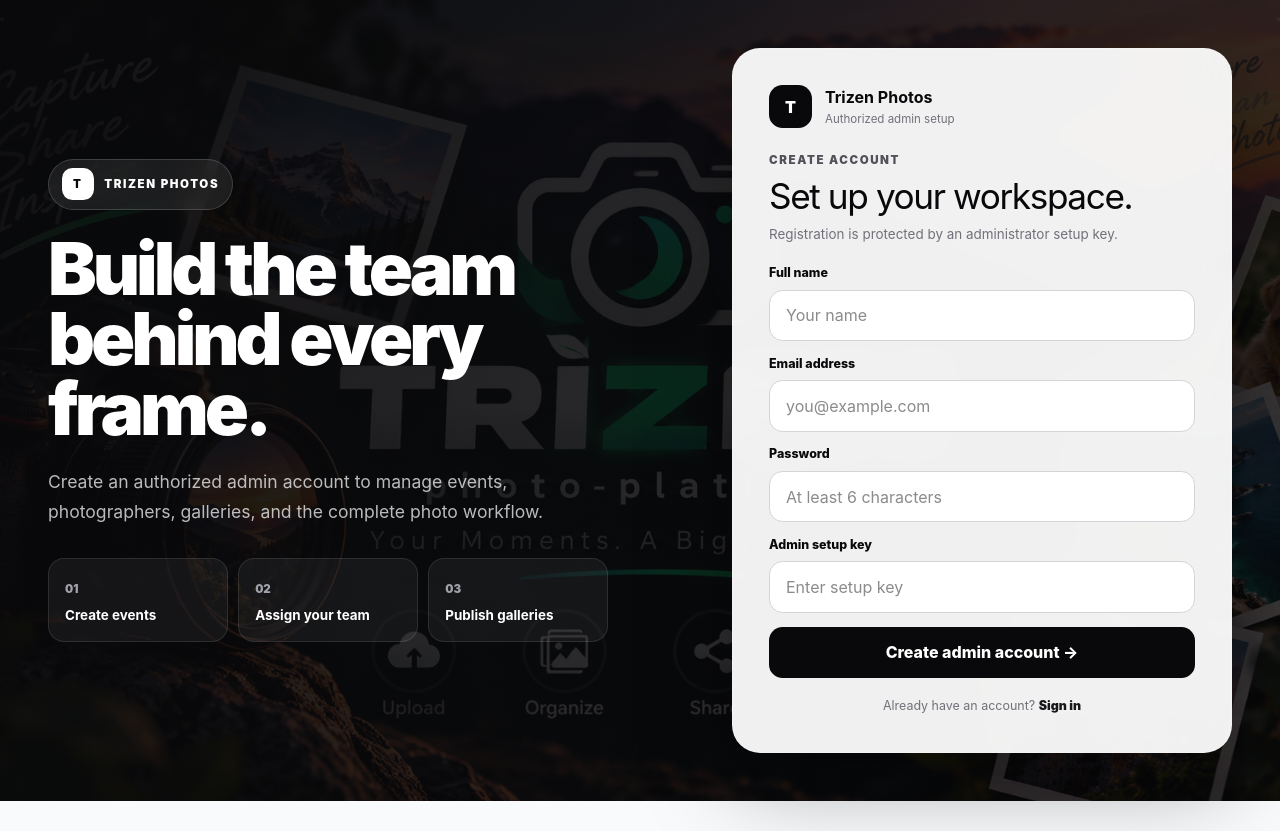
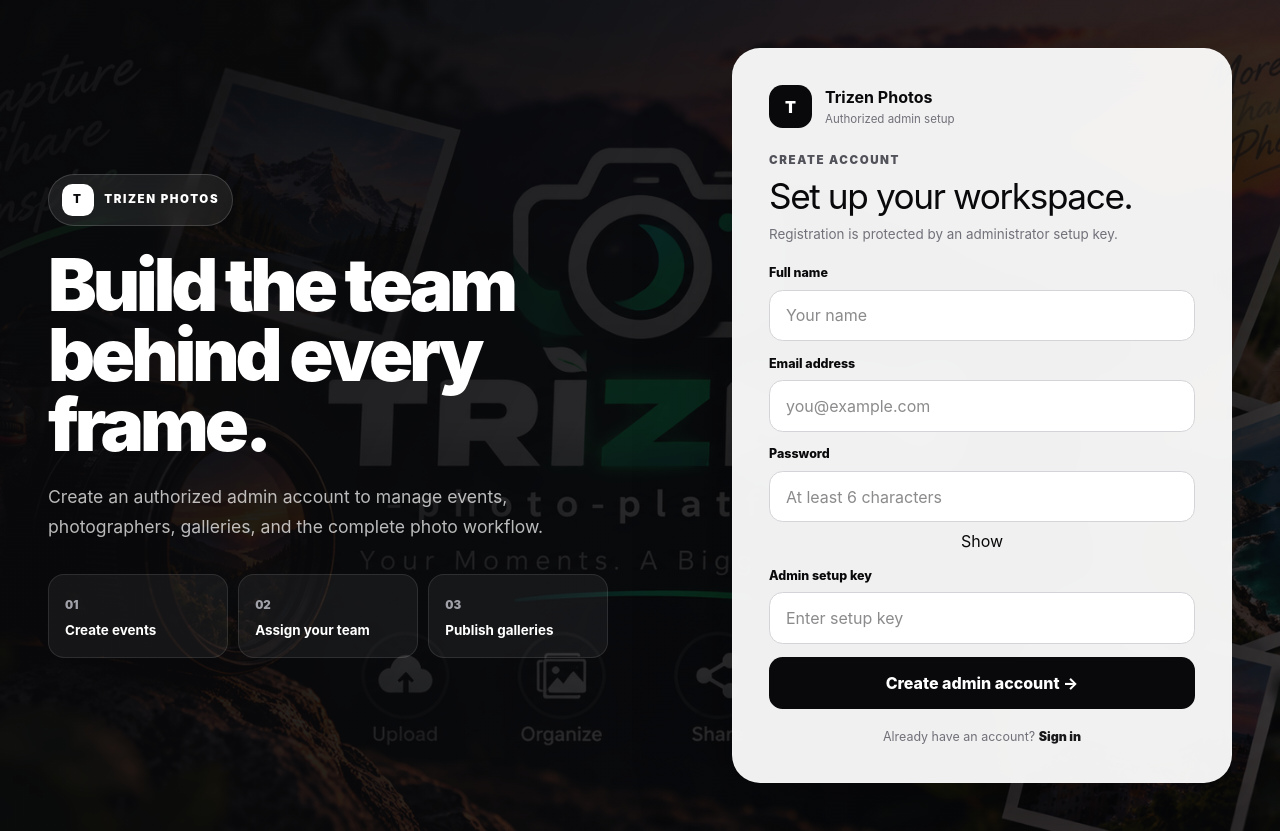
Before and after one commit to Satyakush/trizen-photo-platform, a React (Vite) app in the folder client/: page /register in a window 1280 px wide. Before the commit the page ends 801 px from the top, so only its background shows below. Built offline with nearby package versions, Linux system fonts and the light colour scheme; no server answers.

Commit message:
ux: improve Trizen registration password interaction

```diff
--- a/client/src/pages/auth/Register.jsx
+++ b/client/src/pages/auth/Register.jsx
@@ -7,6 +7,7 @@ const Register = () => {
   const navigate = useNavigate();
   const [form, setForm] = useState({ name:"", email:"", password:"", setupKey:"" });
   const [loading, setLoading] = useState(false);
+  const [showPassword, setShowPassword] = useState(false);
   const [error, setError] = useState("");
   const [success, setSuccess] = useState("");
 
@@ -49,7 +50,8 @@ const Register = () => {
         <form onSubmit={handleSubmit} className="trizen-register__form">
           <label className="trizen-register__field"><span>Full name</span><input name="name" value={form.name} onChange={handleChange} required minLength={2} maxLength={50} autoComplete="name" placeholder="Your name" /></label>
           <label className="trizen-register__field"><span>Email address</span><input type="email" name="email" value={form.email} onChange={handleChange} required autoComplete="email" placeholder="you@example.com" /></label>
-          <label className="trizen-register__field"><span>Password</span><input type="password" name="password" value={form.password} onChange={handleChange} required minLength={6} autoComplete="new-password" placeholder="At least 6 characters" /></label>
+          <label className="trizen-register__field"><span>Password</span><input type={showPassword ? "text" : "password"} name="password" value={form.password} onChange={handleChange} required minLength={6} autoComplete="new-password" placeholder="At least 6 characters" />
+          <button type="button" className="trizen-register__password-toggle" onClick={() => setShowPassword((value) => !value)}>{showPassword ? "Hide" : "Show"}</button></label>
           <label className="trizen-register__field"><span>Admin setup key</span><input type="password" name="setupKey" value={form.setupKey} onChange={handleChange} required autoComplete="off" placeholder="Enter setup key" /></label>
           <button type="submit" disabled={loading} className="trizen-register__submit">{loading ? "Creating account..." : "Create admin account →"}</button>
         </form>
```
